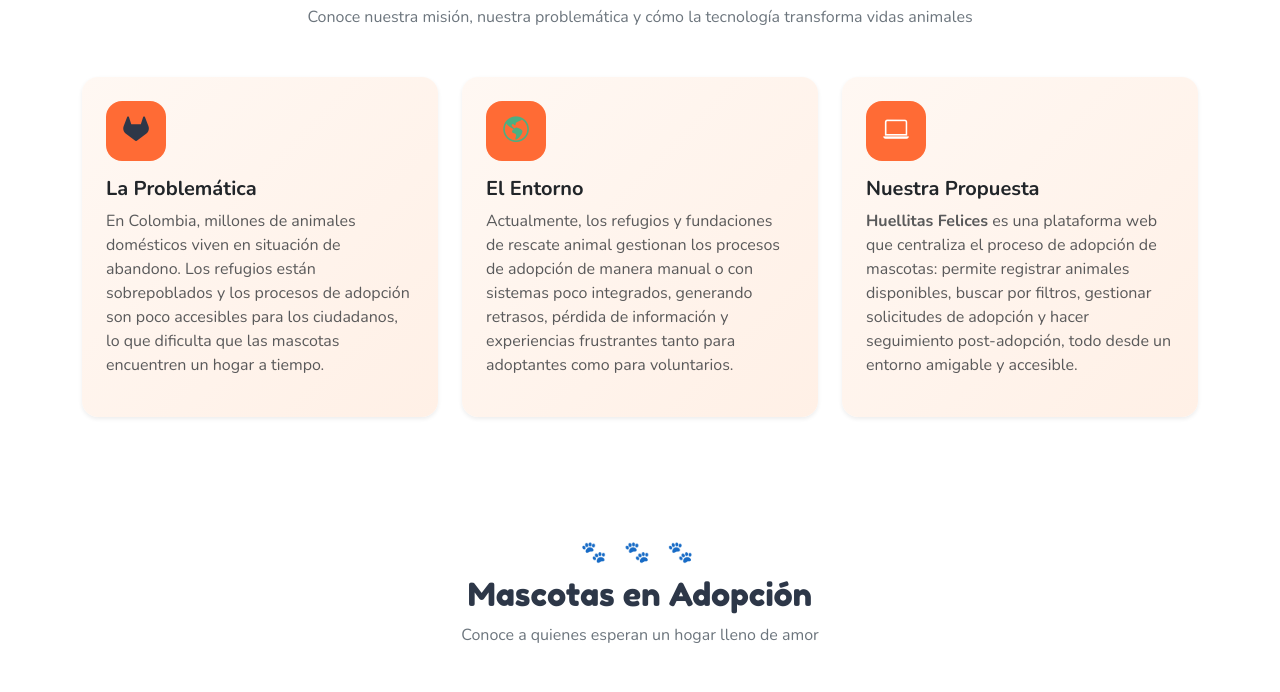
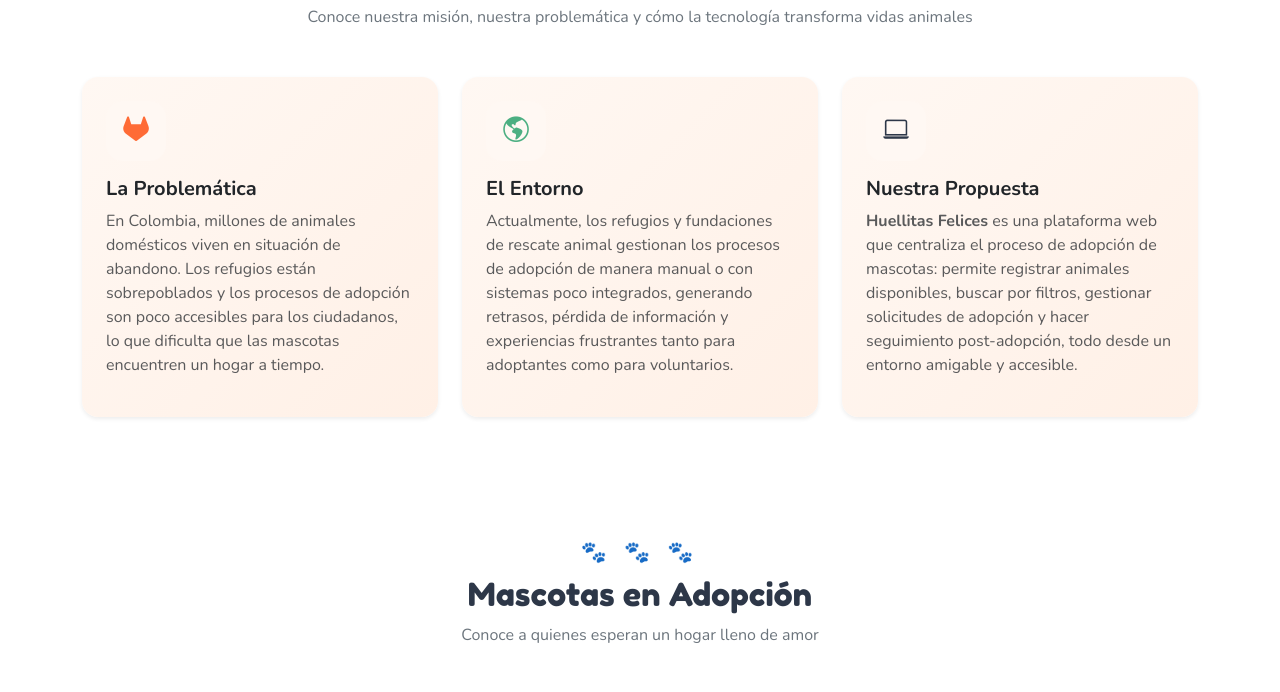
Before and after one commit to jerocossan/huellitasfelices, a website: page public/pages/perros.html in a window 1280 px wide. Shown: the part 720-1412 px from the top of the page. Drawn offline with nearby package versions, Linux system fonts and the light colour scheme; no server answers.

Commit message:
fix: update box-shadow for pet cards and adjust context icon styles for better visibility

```diff
--- a/public/assets/css/estilo.css
+++ b/public/assets/css/estilo.css
@@ -134,7 +134,7 @@ body {
     border-radius: var(--card-radius);
     overflow: hidden;
     transition: transform .25s, box-shadow .25s;
-    box-shadow: 0 4px 16px rgba(0, 0, 0, .08);
+    box-shadow: 0 4px 16px rgba(46, 46, 46, 0.24);
 }
 
 .pet-card:hover {
--- a/public/pages/perros.html
+++ b/public/pages/perros.html
@@ -176,8 +176,8 @@
                 <div class="col-12 col-md-4">
                  <div class="card border-0 rounded-4 h-100 shadow-sm p-4"
                         style="background: linear-gradient(135deg,#fff8f3,#fff0e6);">
-                        <div class="context-icon mb-3" style="background:var(--primary);">
-                            <i class="bi bi-gitlab"></i>
+                        <div class="context-icon mb-3" style="background:var(--light-bg); color:var(--dark);">
+                            <i class="bi bi-gitlab" style="color:var(--primary);"></i>
                         </div>
                         <h5 class="fw-bold">La Problemática</h5>
                         <p class="text-muted">En Colombia, millones de animales domésticos viven en situación de
@@ -189,10 +189,10 @@
                 <div class="col-12 col-md-4">
                      <div class="card border-0 rounded-4 h-100 shadow-sm p-4"
                         style="background: linear-gradient(135deg,#fff8f3,#fff0e6);">
-                        <div class="context-icon mb-3" style="background:var(--primary);">
+                        <div class="context-icon mb-3" style="background:var(--light-bg); color:var(--dark);">
                             <i class="bi bi-globe-americas" style="color:var(--secondary);"></i>
                         </div>
-                        <h5 class="fw-bold">El Entorno</h5>
+                        <h5 class="fw-bold ">El Entorno</h5>
                         <p class="text-muted">Actualmente, los refugios y fundaciones de rescate animal gestionan los
                             procesos de adopción de manera manual o con sistemas poco integrados, generando retrasos,
                             pérdida de información y experiencias frustrantes tanto para adoptantes como para
@@ -203,8 +203,8 @@
                 <div class="col-12 col-md-4">
                     <div class="card border-0 rounded-4 h-100 shadow-sm p-4"
                         style="background: linear-gradient(135deg,#fff8f3,#fff0e6);">
-                        <div class="context-icon mb-3" style="background:var(--primary);">
-                            <i class="bi bi-laptop" style="color:#fff;"></i>
+                        <div class="context-icon mb-3" style="background:var(--light-bg); color:var(--dark);">
+                            <i class="bi bi-laptop" style="color:var(--dark);"></i>
                         </div>
                         <h5 class="fw-bold">Nuestra Propuesta</h5>
                         <p class="text-muted"><strong>Huellitas Felices</strong> es una plataforma web que centraliza el
```
Also changed, not shown: public/roles/user/usuario.html (+2 -2 lines).
